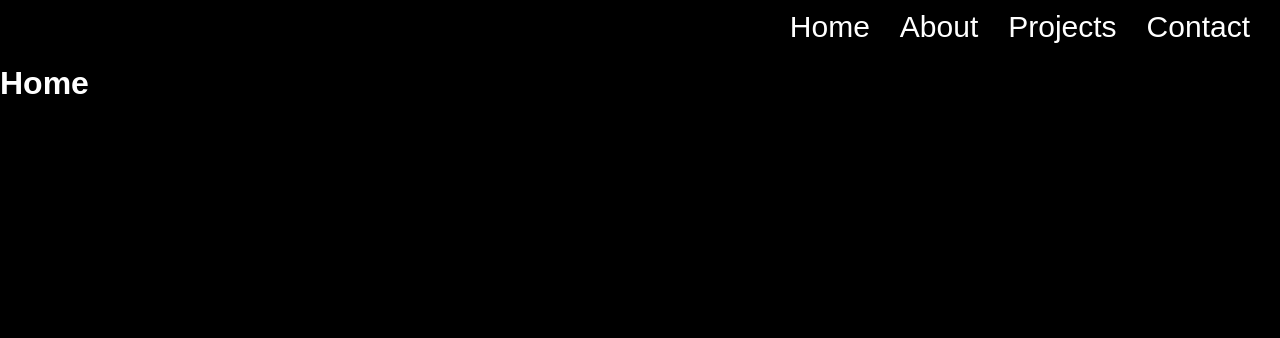
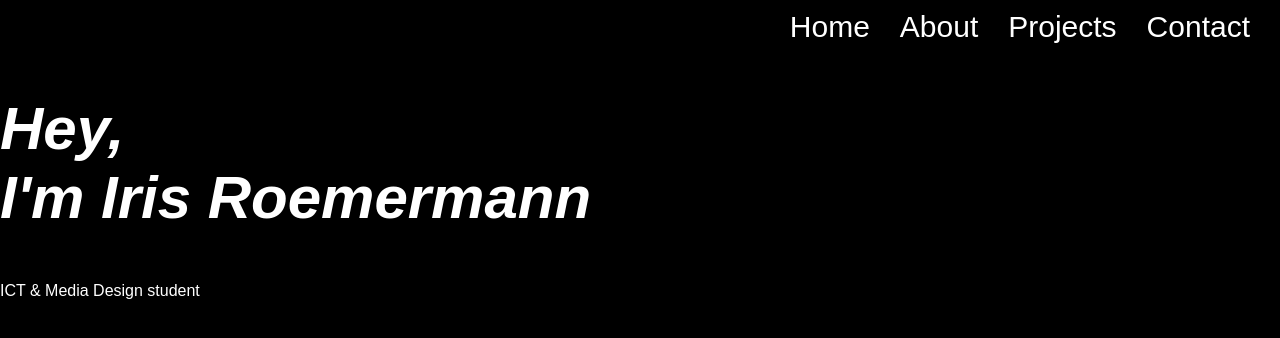
Before and after one commit to xRedRosee/portfolio, a Nuxt app: page / in a window 1280 px wide. Shown: the top 338 px of the page. Built offline with nearby package versions, Linux system fonts and the light colour scheme; a web font is replaced by a local one.

Commit message:
Setup html for homepage

```diff
--- a/pages/index.vue
+++ b/pages/index.vue
@@ -1,6 +1,9 @@
 <template>
     <NavBar></NavBar>
-    <h1 class="page-title"> Home </h1>
+    <article class="intro-text">
+        <h1 class="page-title"> Hey, <br> I'm Iris Roemermann </h1>
+        <p class="page-text"> ICT & Media Design student </p>
+    </article>
 </template>
 
 <script>
@@ -26,8 +29,18 @@ body {
     padding: 0;
 }
 
+.intro-text {}
+
 .page-title {
     font-family: var(--headingfont);
     color: var(--white);
+    font-size: 60px;
+    font-style: italic;
+}
+
+.page-text {
+    font-family: var(--normalfont);
+    color: var(--white);
+    font-weight: 100;
 }
 </style>
```
